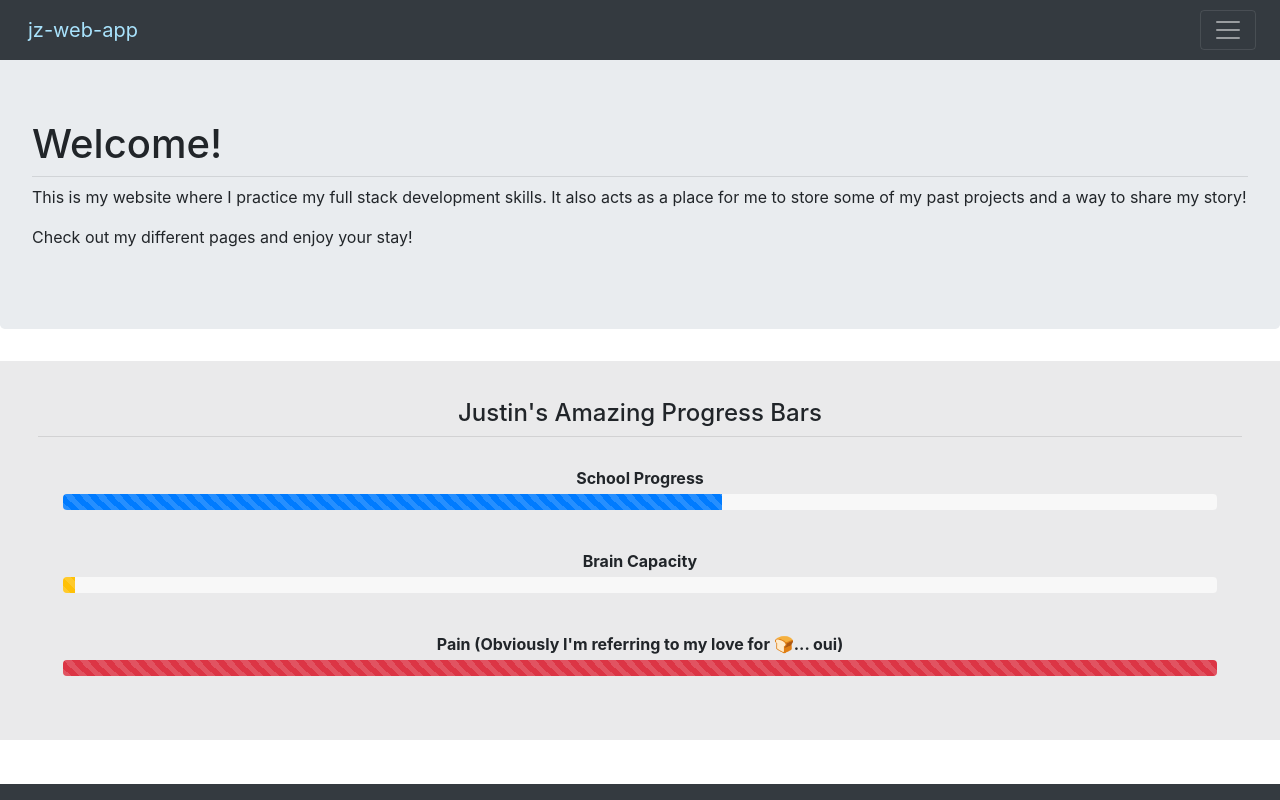
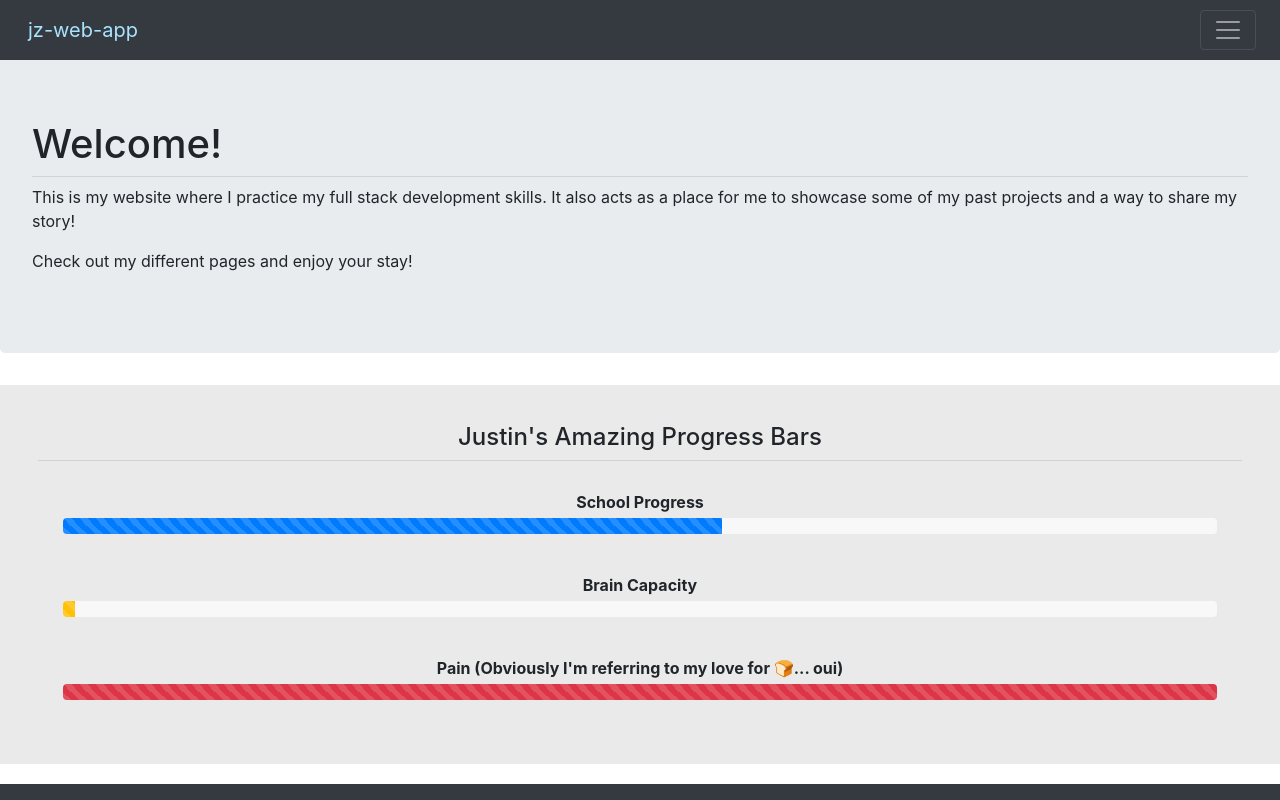
Before and after one commit to justin-zhu1018/jz-web-app, a React (Create React App) app: page / in a window 1280 px wide. Shown: the top 800 px of the page. Built offline with nearby package versions, Linux system fonts and the light colour scheme.

Commit message:
Adjust HomePage contents

```diff
--- a/src/pages/homePage.js
+++ b/src/pages/homePage.js
@@ -11,7 +11,7 @@ export default class HomePage extends Component {
           <hr className="my-2" />
           <p>
             This is my website where I practice my full stack development
-            skills. It also acts as a place for me to store some of my past
+            skills. It also acts as a place for me to showcase some of my past
             projects and a way to share my story!
           </p>
           <p>Check out my different pages and enjoy your stay!</p>
```
